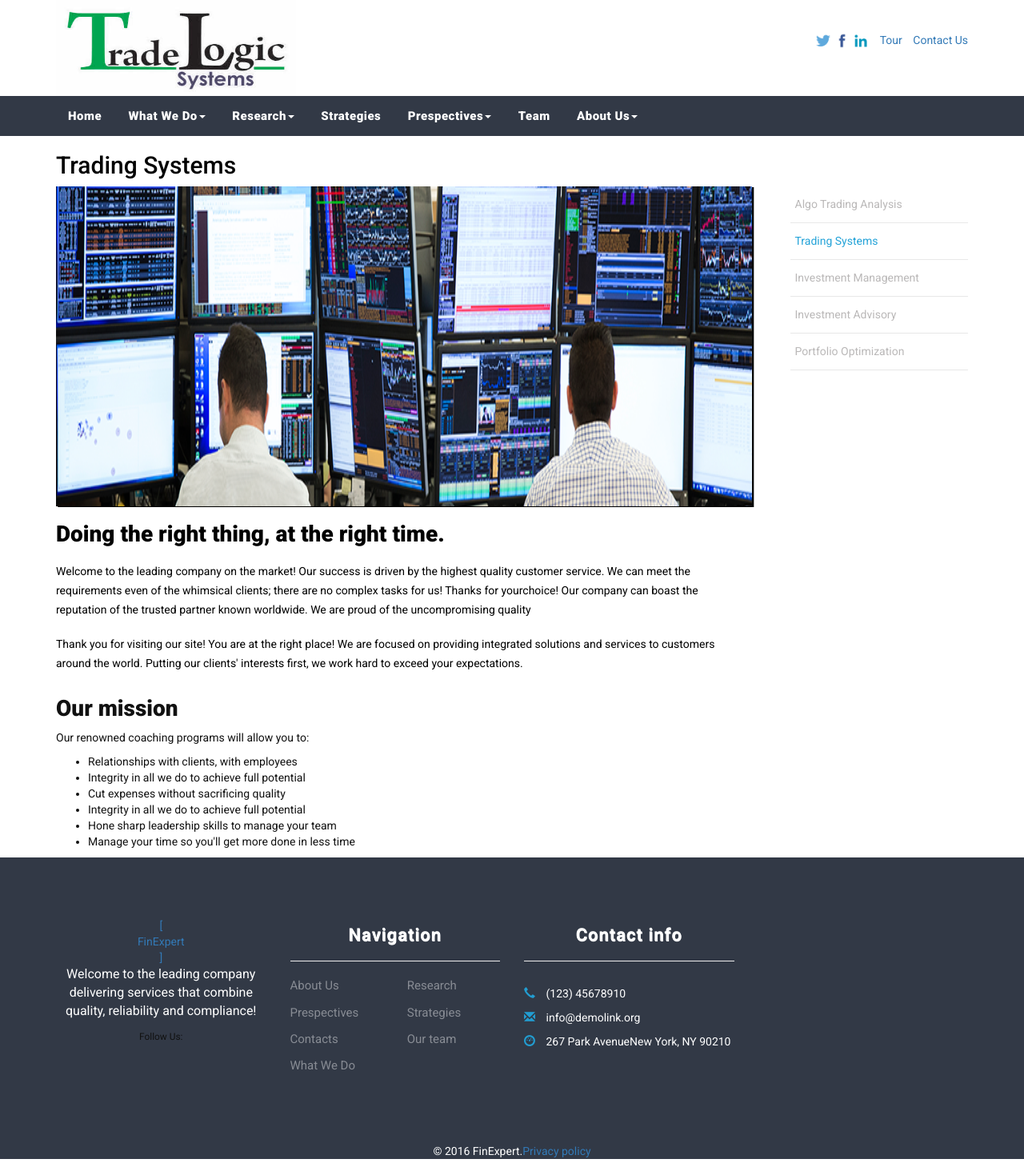
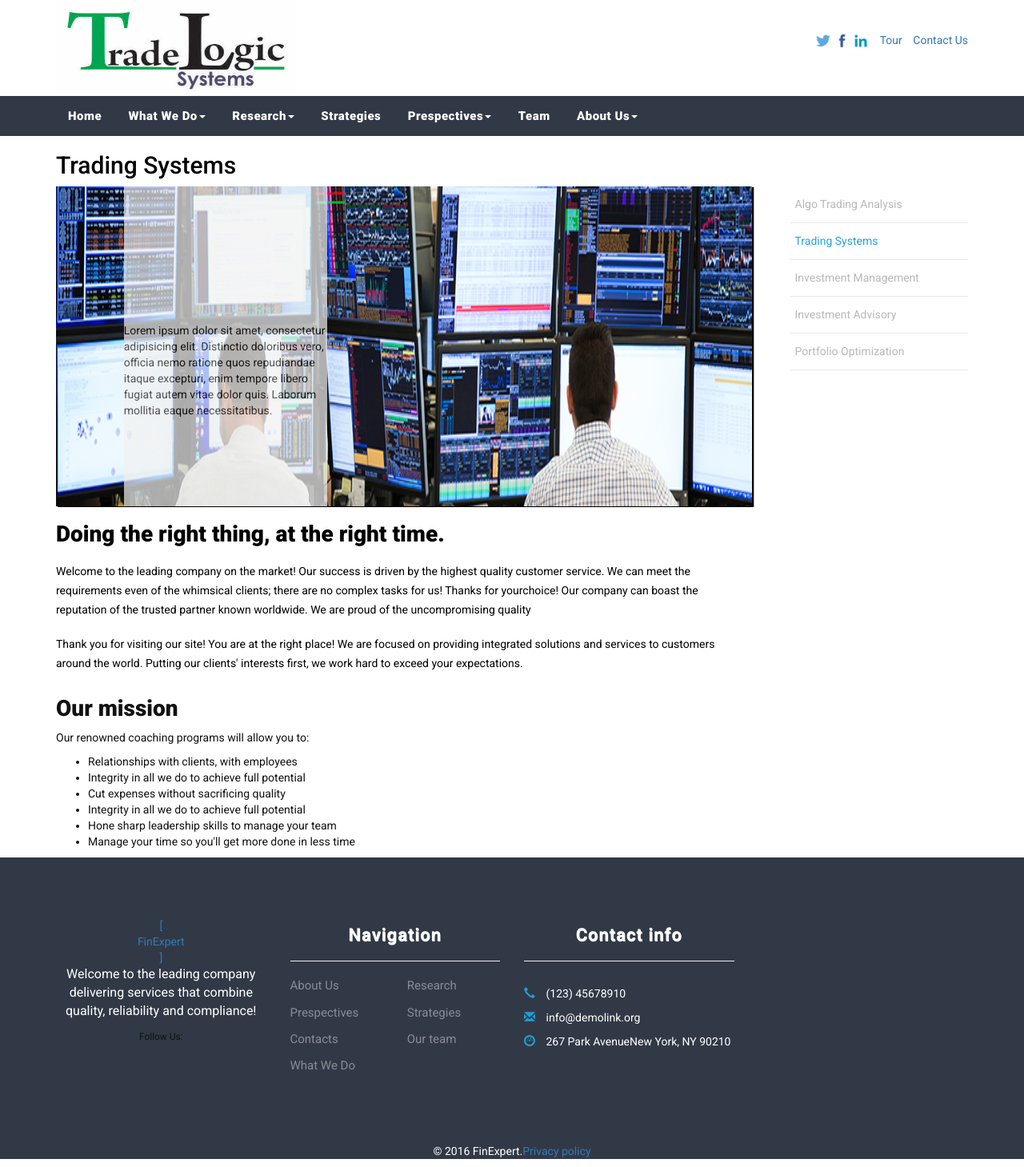
Before and after one commit to sm-main/tradeLogic, a Jekyll site: the page built from what-we-do/trading-systems.html, in a window 1280 px wide. Shown: the whole page at 80% size. Built offline with Jekyll 4.4.1, drawn with Linux system fonts in a browser that asks for light colours; nearby versions of some CDN libraries.

```diff
--- a/_sass/contactus/_contactus.scss
+++ b/_sass/contactus/_contactus.scss
@@ -62,6 +62,21 @@
 {
   figure
   {
+    position: relative;
+    p
+    {
+      display: inline-block;
+      position: absolute;
+      left:10%;
+
+      background-color: #f2f2f2;
+      // top: 124px;
+      width: 30%;
+      height: 100%;
+      opacity: .7;
+      padding-top: 20%;
+
+    }
     img
     {
       box-shadow: 2.3px 1px black;
--- a/what-we-do/algo-trading-analysis.html
+++ b/what-we-do/algo-trading-analysis.html
@@ -12,7 +12,9 @@
         <div class="row">
           <div class="col-xs-12">
             <article class="post-info">
-              <figure><img src="{{ site.baseurl }}/static/images/algo-trading-analytics.jpg" alt="" width="870" height="400">
+              <figure>
+                <p class="figure-p">Lorem ipsum dolor sit amet, consectetur adipisicing elit. Distinctio doloribus vero, officia nemo ratione quos repudiandae itaque excepturi, enim tempore libero fugiat autem vitae dolor quis. Laborum mollitia eaque necessitatibus.</p>
+                <img src="{{ site.baseurl }}/static/images/algo-trading-analytics.jpg" alt="" width="870" height="400">
               </figure>
               <div class="post-info-body">
                 <h3>Doing the right thing, at the right time.</h3>
--- a/what-we-do/investment-advisory.html
+++ b/what-we-do/investment-advisory.html
@@ -12,7 +12,9 @@
         <div class="row">
           <div class="col-xs-12">
             <article class="post-info">
-              <figure><img src="{{ site.baseurl }}/static/images/portfoliomanagement.jpeg" alt="" width="870" height="400">
+              <figure>
+                <p class="figure-p">Lorem ipsum dolor sit amet, consectetur adipisicing elit. Distinctio doloribus vero, officia nemo ratione quos repudiandae itaque excepturi, enim tempore libero fugiat autem vitae dolor quis. Laborum mollitia eaque necessitatibus.</p>
+                <img src="{{ site.baseurl }}/static/images/portfoliomanagement.jpeg" alt="" width="870" height="400">
               </figure>
               <div class="post-info-body">
                 <h3>Doing the right thing, at the right time.</h3>
--- a/what-we-do/investment-management.html
+++ b/what-we-do/investment-management.html
@@ -12,7 +12,9 @@
         <div class="row">
           <div class="col-xs-12">
             <article class="post-info">
-              <figure><img src="{{ site.baseurl }}/static/images/invesrtment_management.jpg" alt="" width="870" height="400">
+              <figure>
+                <p class="figure-p">Lorem ipsum dolor sit amet, consectetur adipisicing elit. Distinctio doloribus vero, officia nemo ratione quos repudiandae itaque excepturi, enim tempore libero fugiat autem vitae dolor quis. Laborum mollitia eaque necessitatibus.</p>
+                <img src="{{ site.baseurl }}/static/images/invesrtment_management.jpg" alt="" width="870" height="400">
               </figure>
               <div class="post-info-body">
                 <h3>Doing the right thing, at the right time.</h3>
--- a/what-we-do/portfolio-optimization.html
+++ b/what-we-do/portfolio-optimization.html
@@ -12,7 +12,9 @@
         <div class="row">
           <div class="col-xs-12">
             <article class="post-info">
-              <figure><img src="{{ site.baseurl }}/static/images/portfolio_optimization.jpg" alt="" width="870" height="400">
+              <figure>
+                <p class="figure-p">Lorem ipsum dolor sit amet, consectetur adipisicing elit. Distinctio doloribus vero, officia nemo ratione quos repudiandae itaque excepturi, enim tempore libero fugiat autem vitae dolor quis. Laborum mollitia eaque necessitatibus.</p>
+                <img src="{{ site.baseurl }}/static/images/portfolio_optimization.jpg" alt="" width="870" height="400">
               </figure>
               <div class="post-info-body">
                 <h3>Doing the right thing, at the right time.</h3>
--- a/what-we-do/trading-systems.html
+++ b/what-we-do/trading-systems.html
@@ -12,7 +12,9 @@
         <div class="row">
           <div class="col-xs-12">
             <article class="post-info">
-              <figure><img src="{{ site.baseurl }}/static/images/trading_system.png" alt="" width="870" height="400">
+              <figure>
+                <p class="figure-p">Lorem ipsum dolor sit amet, consectetur adipisicing elit. Distinctio doloribus vero, officia nemo ratione quos repudiandae itaque excepturi, enim tempore libero fugiat autem vitae dolor quis. Laborum mollitia eaque necessitatibus.</p>
+                <img src="{{ site.baseurl }}/static/images/trading_system.png" alt="" width="870" height="400">
               </figure>
               <div class="post-info-body">
                 <h3>Doing the right thing, at the right time.</h3>
```
Also changed, not shown: static/images/tour_1.jpg, static/images/tour_2.jpg, static/images/tour_3.jpg.
